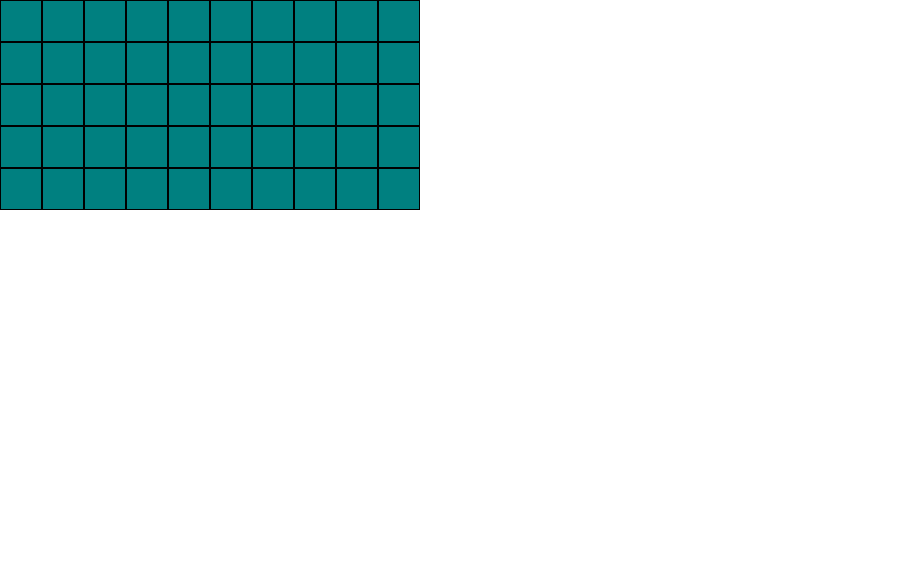
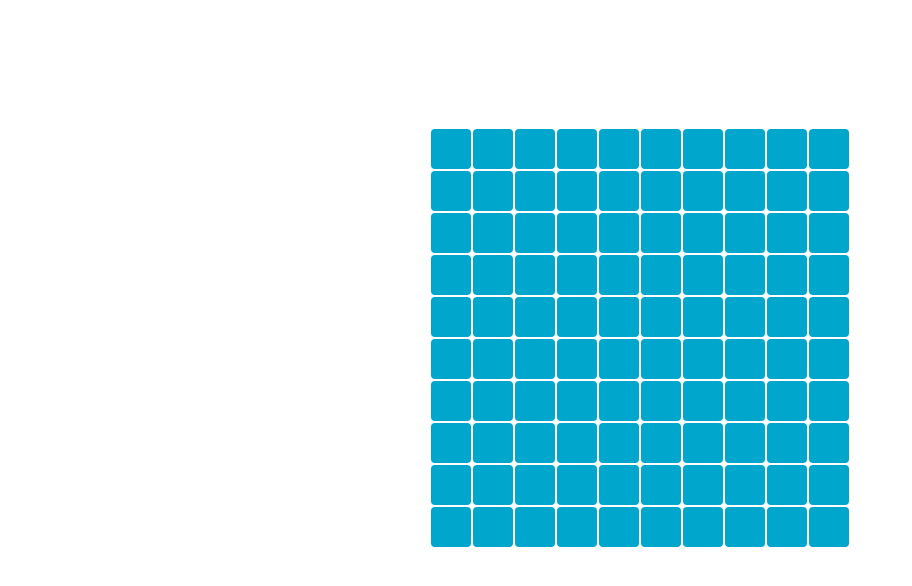
Before and after one commit to kevin-cho/minesweeper, a React (Create React App) app: page / in a window 1280 px wide. Shown: the top 586 px of the page, without its empty margins (0-912 px from the left). Built offline with nearby package versions, Linux system fonts and the light colour scheme.

Commit message:
Set up board for solution

```diff
--- a/src/App.tsx
+++ b/src/App.tsx
@@ -4,7 +4,7 @@ import Board from './components/Board';
 function App() {
   return (
     <div className="App">
-      <Board rows={5} cols={10} mineCount={10} />
+      <Board rows={10} cols={10} mineCount={10} />
     </div>
   );
 }
--- a/src/components/Board/index.tsx
+++ b/src/components/Board/index.tsx
@@ -3,7 +3,10 @@ import styled from 'styled-components';
 import generateBoard from '../../utils';
 import Cell from '../Cell';
 
-const Container = styled.div``;
+const Container = styled.div`
+  display: inline-block;
+  margin-top: 10%;
+`;
 
 const Row = styled.div`
   display: flex;
@@ -17,14 +20,18 @@ const Board = ({ mineCount, rows, cols }: BoardMeta) => {
     setData(board);
   }, [rows, cols, mineCount]);
 
+  const onClick = (row: number, col: number) => {
+
+  };
+
   if (!data) return null;
 
   return (
     <Container>
-      {data.map(row => (
+      {data.map((rowData, rowIdx) => (
         <Row>
-          {row.map(cellData => (
-            <Cell {...cellData} />
+          {rowData.map((cellData, colIdx) => (
+            <Cell {...cellData} onClick={() => onClick(rowIdx, colIdx)} />
           ))}
         </Row>
       ))}
--- a/src/components/Cell/index.tsx
+++ b/src/components/Cell/index.tsx
@@ -1,15 +1,36 @@
+import { HTMLAttributes, ReactNode } from 'react';
 import styled from 'styled-components';
 
 const StyledCell = styled.div`
   width: 40px;
   height: 40px;
-  border: 1px solid black;
-  background-color: teal;
+  margin: 1px;
+  border-radius: 4px;
+  cursor: pointer;
+
+  transition: all 0.1s ease;
+  background-color: #00a6cb;
+  :hover {
+    background-color: #1f7eac;
+  }
 `;
 
-const Cell = ({ hasMine, surroundingMines, isClicked }: Cell) => {
+const Cell = (
+  { hasMine, surroundingMines, isClicked, ...props }:
+  Cell & HTMLAttributes<HTMLElement>
+) => {
+  const getContent = (): ReactNode => {
+    if (isClicked) {
+      if (hasMine) return '\ud83d\udca3';
+      return surroundingMines;
+    }
+    return null;
+  };
+
   return (
-    <StyledCell />
+    <StyledCell {...props}>
+      {getContent()}
+    </StyledCell>
   )
 };
 
--- a/src/utils.ts
+++ b/src/utils.ts
@@ -33,7 +33,7 @@ const placeMines = ({
   }
 };
 
-const calculateNeighbours = (
+const calculateBoardNeighbours = (
   { board, rows, cols }:
   { board: Board } & Grid
 ): void => {
@@ -75,7 +75,7 @@ const countNeighbours = (
 const generateBoard = ({ rows, cols, mineCount }: BoardMeta): Board => {
   const board = initializeBoard({ rows, cols });
   placeMines({ board, mineCount });
-  calculateNeighbours({ board, rows, cols })
+  calculateBoardNeighbours({ board, rows, cols })
 
   return board;
 };
```
